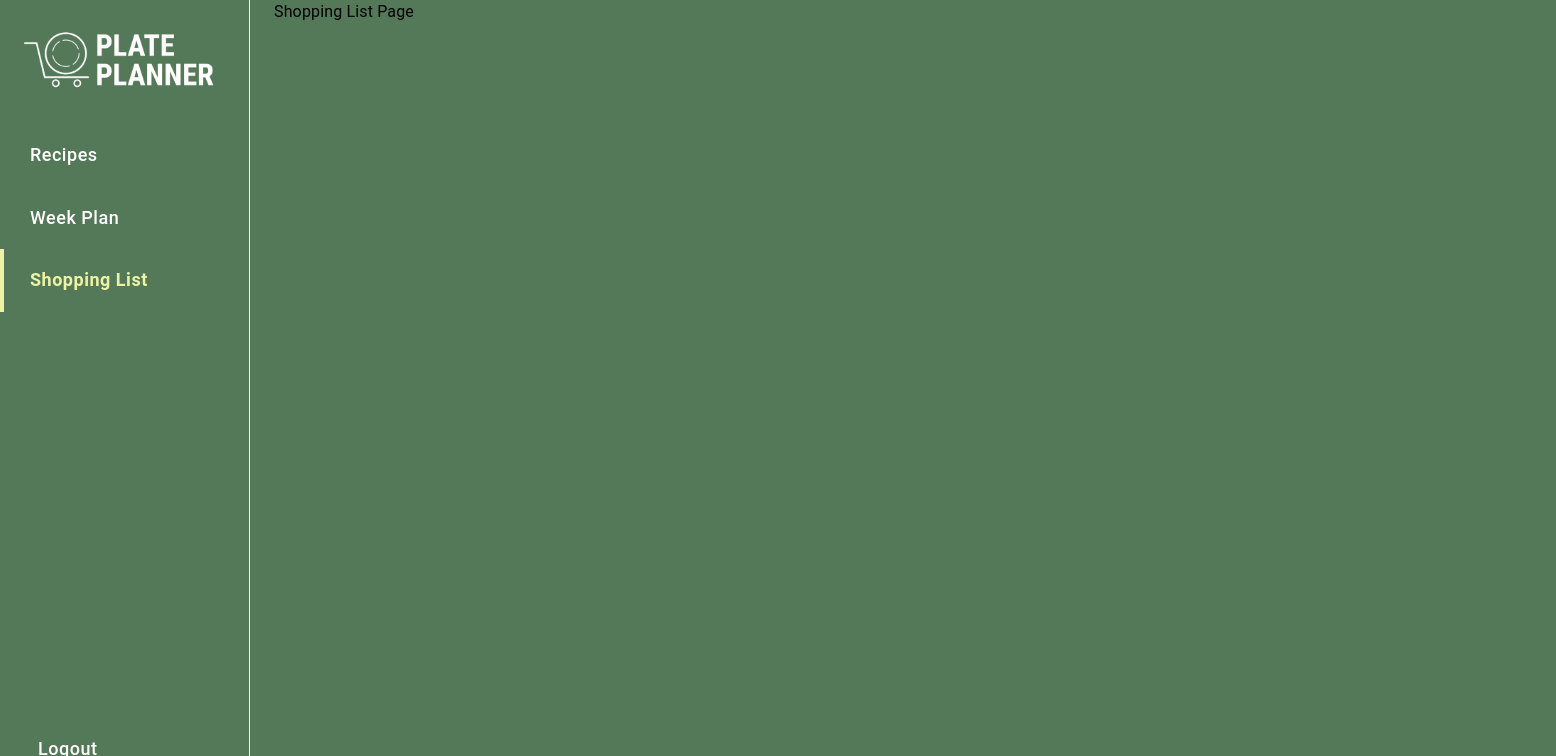
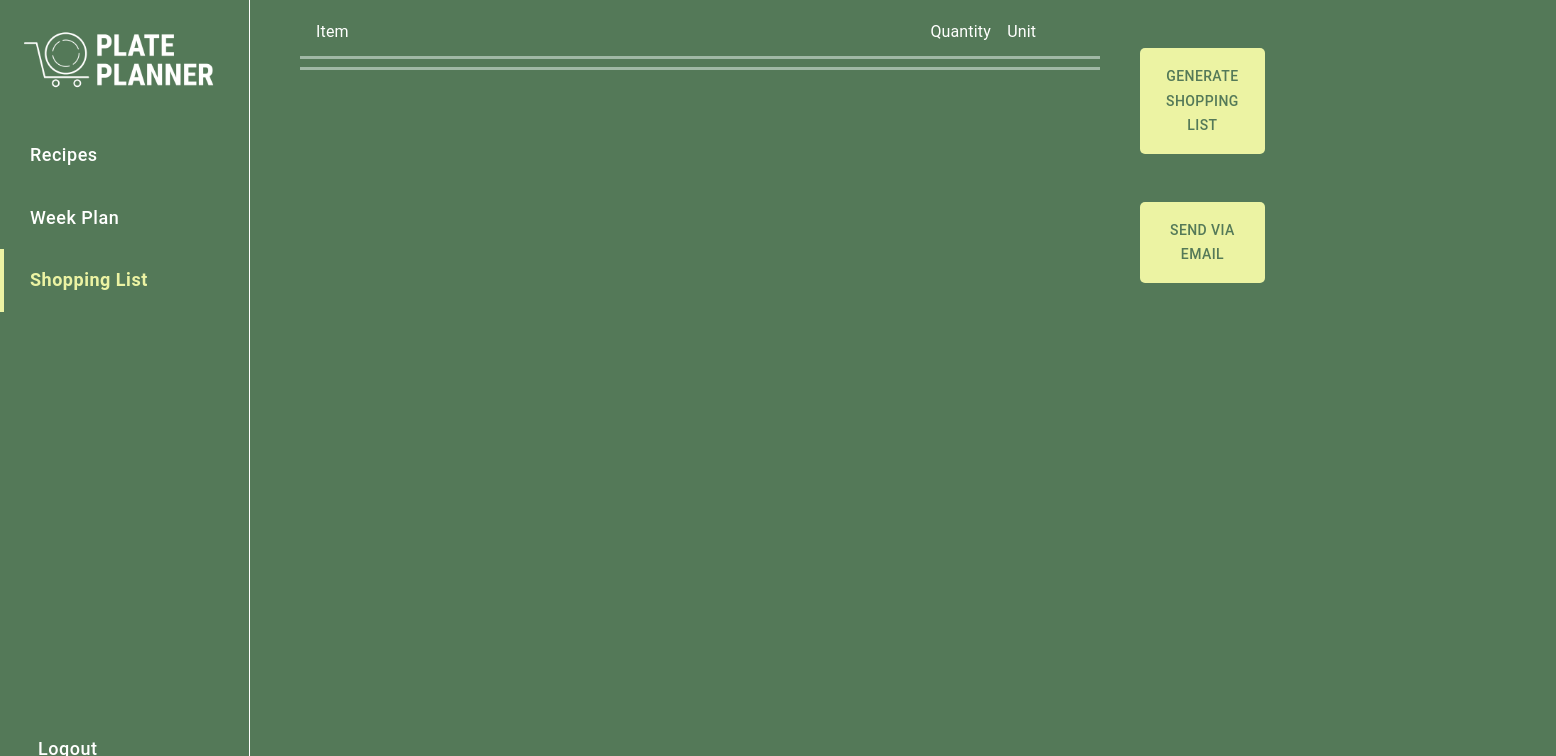
Before and after one commit to COMP4350-Landstreicher/PlatePlanner, a React (Create React App) app in the folder client/: page /shopping-list in a window 1280 px wide. Shown: the top 756 px of the page, 1556 px wide, since content can reach past the window. Built offline with nearby package versions, Linux system fonts and the light colour scheme.

Commit message:
Pseudo-ingredient page working. Need to make it use real selected recipes, not fake, and need to make the email button work

```diff
--- /dev/null
+++ b/client/src/components/ingredientList.jsx
@@ -0,0 +1,25 @@
+import React, { useEffect } from 'react';
+import { Box, List, Container, ListItem, ListItemText, Typography } from '@mui/material';
+import axios from 'axios';
+
+export default function IngredientList(props) {
+
+    return (
+        <Container>
+            <List sx={{borderBottom:'3px solid #A0B8A5', color: "#FFFFFE"}} >
+                <ListItem key="ROOT" sx={{borderBottom:'3px solid #A0B8A5'}} alignItems="left">
+                        <ListItemText primary="Item" primaryTypographyProps={{color: "#FFFFFE"}} sx={{ width:"80%" }} />
+                        <ListItemText primary="Quantity" primaryTypographyProps={{color: "#FFFFFE"}} sx={{ width:"10%" }} />
+                        <ListItemText primary="Unit" primaryTypographyProps={{color: "#FFFFFE"}} sx={{ width:"10%" }} />
+                </ListItem>
+                {typeof props.value !== 'undefined' && props.value?.map((ing) => (
+                    <ListItem key={ing.name} sx={{borderBottom:'1px solid #A0B8A5'}} alignItems="left">
+                        <ListItemText primary={ing.name} primaryTypographyProps={{color: "#FFFFFE"}} sx={{ width:"80%" }} />
+                        <ListItemText primary={ing.amount} primaryTypographyProps={{color: "#FFFFFE"}} sx={{ width:"10%" }} />
+                        <ListItemText primary={ing.unit} primaryTypographyProps={{color: "#FFFFFE"}} sx={{ width:"10%" }} />
+                    </ListItem>
+                ))}
+            </List>
+        </Container>
+    );
+}
--- a/client/src/components/shoppingList.jsx
+++ b/client/src/components/shoppingList.jsx
@@ -1,11 +1,89 @@
-import { Container, createTheme, CssBaseline, ThemeProvider, Typography } from "@mui/material";
+import { Button, Container, createTheme, CssBaseline, ThemeProvider, Typography, Box, Grid } from "@mui/material";
 import React from "react";
-import { Component } from "react";
 import NavBar from "./navbar";
+import axios from "axios";
+import { useState } from 'react';
+import IngredientList from './ingredientList'
 
-class ShoppingList extends Component {
-    state = {}
-    render() {
+export default function ShoppingList() {
+    const [genButtonText, setGenButtonText] = useState("Generate Shopping List");
+    const [ingredientsVar, setIngredientsVar] = useState([]);
+    const ingredients = [
+            { name: "Beef", unit: "g", amount: "500" },
+            { name: "Wine", unit: "ml", amount: "500" },
+            { name: "Sugar", unit: "g", amount: "10" },
+            { name: "Salt", unit: "g", amount: "20" },
+            { name: "Pork", unit: "g", amount: "500" },
+            { name: "Egg", unit: "count", amount: "2" },
+            { name: "Some other ingredients", unit: "count", amount: "5" },
+            { name: "The last ingredient", unit: "count", amount: "10" }
+        ];
+    const directions = "Rinse the rice.\n"
+            + "Use the right ratio of water. Add 2 parts water and 1 part rice to a large pot. For slightly firmer rice, use 1 part liquid to 2/3 parts rice.\n"
+            + "Bring the water to a boil. Once it's boiling, add a big pinch of salt.\n"
+            + "Maintain a simmer. Reduce heat to low, cover the pot with a tight fitting lid, and maintain a gentle simmer.\n"
+            + "Cook without peeking or stirring. Cook until the water is absorbed, about 18 minutes. Try not to peek until the end of the cooking time so the steam doesn't escape. Whatever you do, don't mix the rice while it's cooking — this will lead to gummy rice.\n"
+            + "Let the rice rest covered. Turn off the heat and let the rice sit, covered, for 10 minutes. During this time, the rice will steam for extra fluffy results.\n"
+            + "Fluff the rice with a fork.";
+    const newRecipe = {
+            id: 1,
+            name: "This is recipe nameeeee 1" ,
+            description: "This is a short description about the recipe and it should be have word limit so it wont go out of the box",
+            directions: directions,
+            ingredients: ingredients,
+            image: "https://source.unsplash.com/random",
+            updated: new Date()
+        };
+    const newRecipe1 = {
+            id: 2,
+            name: "This is recipe nameeeee 2",
+            description: "This is a short description about the recipe and it should be have word limit so it wont go out of the box",
+            directions: directions,
+            ingredients: ingredients,
+            image: "https://source.unsplash.com/random",
+            updated: new Date()
+        };
+    var recipes = [newRecipe, newRecipe1];
+    const getListFromRecipes = (new_recipes) => {
+        var allIngredients = {}
+        for (var r in new_recipes)
+        {
+            for (var i in new_recipes[r]["ingredients"])
+            {
+                if (new_recipes[r]["ingredients"][i]["name"] in allIngredients){
+                    allIngredients[new_recipes[r]["ingredients"][i]["name"]]["amount"] += parseInt(new_recipes[r]["ingredients"][i]["amount"])
+                }
+                else
+                {
+                    allIngredients[new_recipes[r]["ingredients"][i]["name"]] = {"amount" : parseInt(new_recipes[r]["ingredients"][i]["amount"]), "unit": new_recipes[r]["ingredients"][i]["unit"]}
+                }
+            }
+        }
+        var allIngredientsList = []
+        for (var i in allIngredients)
+        {
+            allIngredientsList.push({"name" : i, "amount" : allIngredients[i]["amount"], "unit": allIngredients[i]["unit"]})
+        }
+        return(allIngredientsList)
+    }
+    const updateList = (newList) => {
+        console.log("New list: ");
+        console.log(newList);
+        setIngredientsVar(newList);
+    }
+    const genList = () => {
+        setGenButtonText("Loading...")
+        axios.get("http://" + window.location.hostname + ":3000/recipes/viewShoppingListRecipes", { withCredentials: true })
+            .then((response) => {
+
+                console.log(response.data);
+                recipes = [newRecipe, newRecipe1];
+                updateList(getListFromRecipes(recipes));
+                setGenButtonText("Generate Shopping List")
+            });
+
+
+    };
     let theme = createTheme({
         palette: {
             background: {
@@ -17,18 +95,50 @@ class ShoppingList extends Component {
                 color: '#547958'
             }
         }
-        });
+    })
 
     return (
         <ThemeProvider theme={theme}>
             <CssBaseline />
             <NavBar value={2} />
-                <Container maxWidth={false} sx={{ maxWidth: `calc(100% - 250px)`, ml: '250px' }}>
-                    <Typography color="black">Shopping List Page</Typography>
-                </Container>
+
+            <Grid container spacing={2} sx={{ maxWidth: `calc(100%- 250px)`, ml: '260px' }}>
+                <Grid item xs={8}>
+                    <IngredientList value={ingredientsVar} />
+                </Grid>
+                <Grid item xs={4}>
+                    <Button
+                    variant="text"
+                    sx={{
+                        bgcolor: '#ECF3A3',
+                        '&:hover': {bgcolor: "#A0B8A5"},
+                        color: '#547958',
+                        padding: '1pc',
+                        margin: 'auto',
+                        mt: '3pc',
+                        border: 'none',
+                        borderRadius: '5px',
+                        width: '30%', alignItems: 'center', justifyContent: 'center'
+                    }}
+                    onClick={genList}>{genButtonText}</Button><br />
+                    <Button
+                    variant="text"
+                    sx={{
+                        bgcolor: '#ECF3A3',
+                        '&:hover': {bgcolor: "#A0B8A5"},
+                        color: '#547958',
+                        padding: '1pc',
+                        margin: 'auto',
+                        mt: '3pc',
+                        border: 'none',
+                        borderRadius: '5px',
+                        width: '30%', alignItems: 'center', justifyContent: 'center'
+                    }}
+                    onClick={genList}>Send via Email</Button><br />
+                </Grid>
+            </Grid>
+
         </ThemeProvider>
     );
+
 }
-}
-
-export default ShoppingList;
```
Lines whose indentation alone changed are shown as unchanged.
